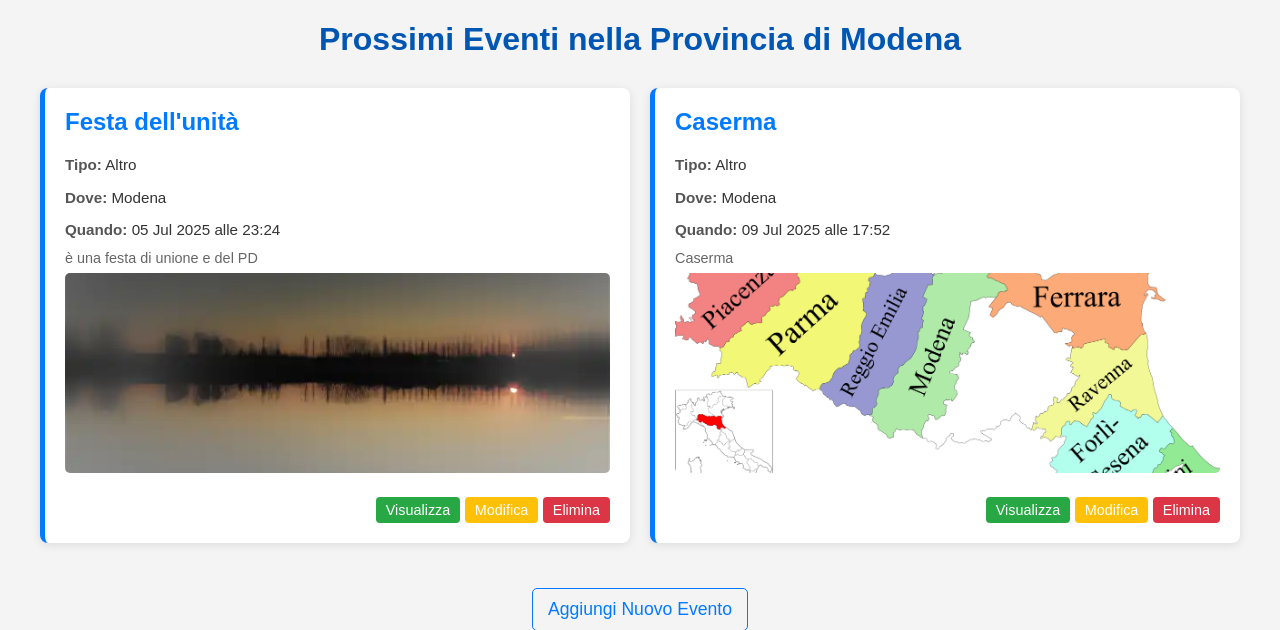
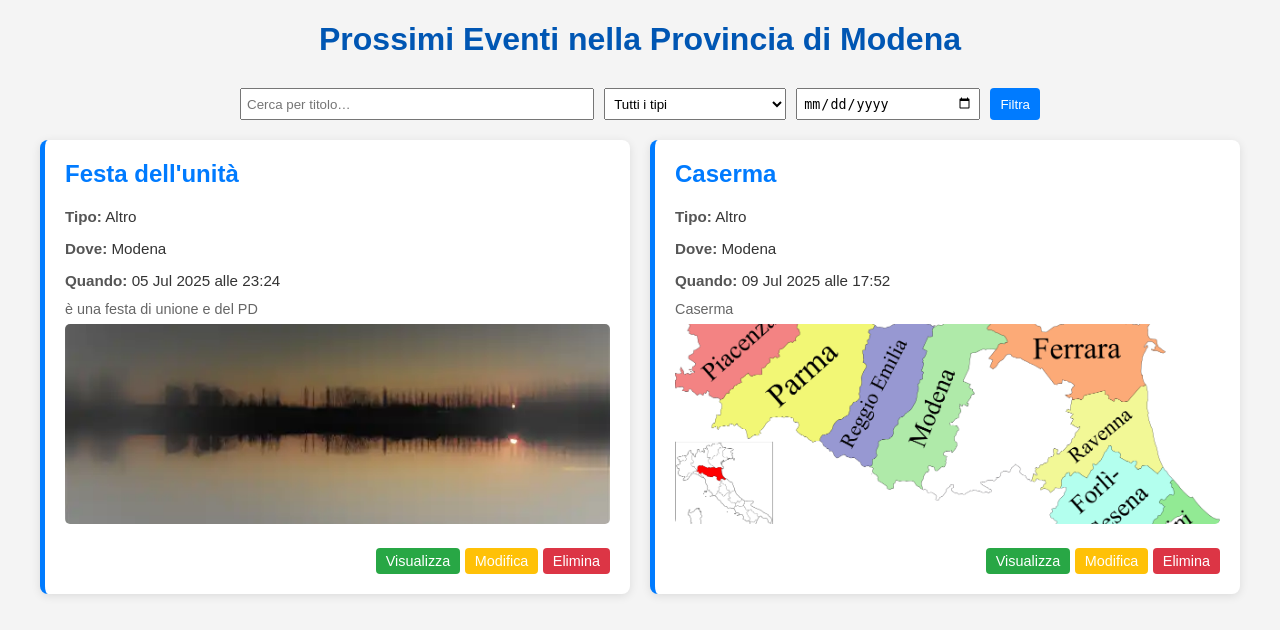
Before and after one commit to francesco-sergiano/ProgettoTecnologieWeb, a Django app: page /lista/ in a window 1280 px wide. Shown: the top 630 px of the page. Run offline with Django 5.2, Linux system fonts and the light colour scheme; a user stored in the database is signed in; data comes from the database, SQL or seed files in the repository; both versions use the stored data as it was after the commit.

Commit message:
Aggiunta filtro per la ricerca degli eventi

```diff
--- a/ProgettoTecnologieWebFrancescoSergiano/mappe/templates/mappe/lista.html
+++ b/ProgettoTecnologieWebFrancescoSergiano/mappe/templates/mappe/lista.html
@@ -115,6 +115,20 @@
 </head>
 <body>
     <h1>Prossimi Eventi nella Provincia di Modena</h1>
+<form method="get" style="max-width:800px;margin:0 auto 20px;display:flex;gap:10px;flex-wrap:wrap;justify-content:center;">
+    <input type="text" name="q" placeholder="Cerca per titolo…" value="{{ query }}" style="flex:2;min-width:150px;padding:5px;">
+
+    <select name="tipo" style="flex:1;min-width:120px;padding:5px;">
+        <option value="">Tutti i tipi</option>
+        <option value="FESTA" {% if tipo == 'FESTA' %}selected{% endif %}>Festa</option>
+        <option value="EVENTO" {% if tipo == 'EVENTO' %}selected{% endif %}>Evento</option>
+        <option value="ALTRO" {% if tipo == 'ALTRO' %}selected{% endif %}>Altro</option>
+    </select>
+
+    <input type="date" name="data" value="{{ data }}" style="flex:1;min-width:150px;padding:5px;">
+
+    <button type="submit" style="flex:0;background:#007bff;color:#fff;border:none;padding:5px 10px;border-radius:4px;cursor:pointer;">Filtra</button>
+</form>
 
     <div class="event-list">
         {% if eventi %}
@@ -132,19 +146,19 @@
                     <img src="{{ evento.immagine.url }}" alt="Immagine di {{ evento.titolo }}" class="event-image">
                     {% endif %}
 
-                    {% if user.is_authenticated and user.is_staff %}
 <div class="delete-form">
     <a href="{% url 'dettaglio_evento' evento.id %}" class="edit-button" style="background-color:#28a745;">Visualizza</a>
 
-    <a href="{% url 'modifica_evento' evento.id %}" class="edit-button">Modifica</a>
+    {% if user.is_authenticated and user.is_staff %}
+        <a href="{% url 'modifica_evento' evento.id %}" class="edit-button">Modifica</a>
 
-    <form style="display:inline;" action="{% url 'elimina_evento' evento.id %}" method="post" onsubmit="return confermaEliminazione();">
-        {% csrf_token %}
-        <button type="submit" class="delete-button">Elimina</button>
-    </form>
+        <form style="display:inline;" action="{% url 'elimina_evento' evento.id %}" method="post" onsubmit="return confermaEliminazione();">
+            {% csrf_token %}
+            <button type="submit" class="delete-button">Elimina</button>
+        </form>
+    {% endif %}
 </div>
 
-                    {% endif %}
                 </div>
             {% endfor %}
         {% else %}
--- a/ProgettoTecnologieWebFrancescoSergiano/mappe/views.py
+++ b/ProgettoTecnologieWebFrancescoSergiano/mappe/views.py
@@ -79,3 +79,34 @@ def modifica_evento(request, evento_id):
 def dettaglio_evento(request, evento_id):
     evento = get_object_or_404(Evento, id=evento_id)
     return render(request, 'mappe/dettaglio_evento.html', {'evento': evento})
+
+
+def lista_view(request):
+    eventi = Evento.objects.all()
+
+    query = request.GET.get("q", "").strip()
+    tipo = request.GET.get("tipo", "")
+    data = request.GET.get("data", "")
+
+    # sanifica query
+    import re
+    query = request.GET.get("q", "").strip()
+
+    if len(query) > 100:
+        query = query[:100]  # evita input lunghissimi
+
+    if query:
+        eventi = eventi.filter(titolo__icontains=query)
+
+    if tipo:
+        eventi = eventi.filter(tipo=tipo)
+
+    if data:
+        eventi = eventi.filter(data=data)
+
+    return render(request, "mappe/lista.html", {
+        "eventi": eventi,
+        "query": query,
+        "tipo": tipo,
+        "data": data,
+    })
```
Also changed, not shown: ProgettoTecnologieWebFrancescoSergiano/db.sqlite3.
